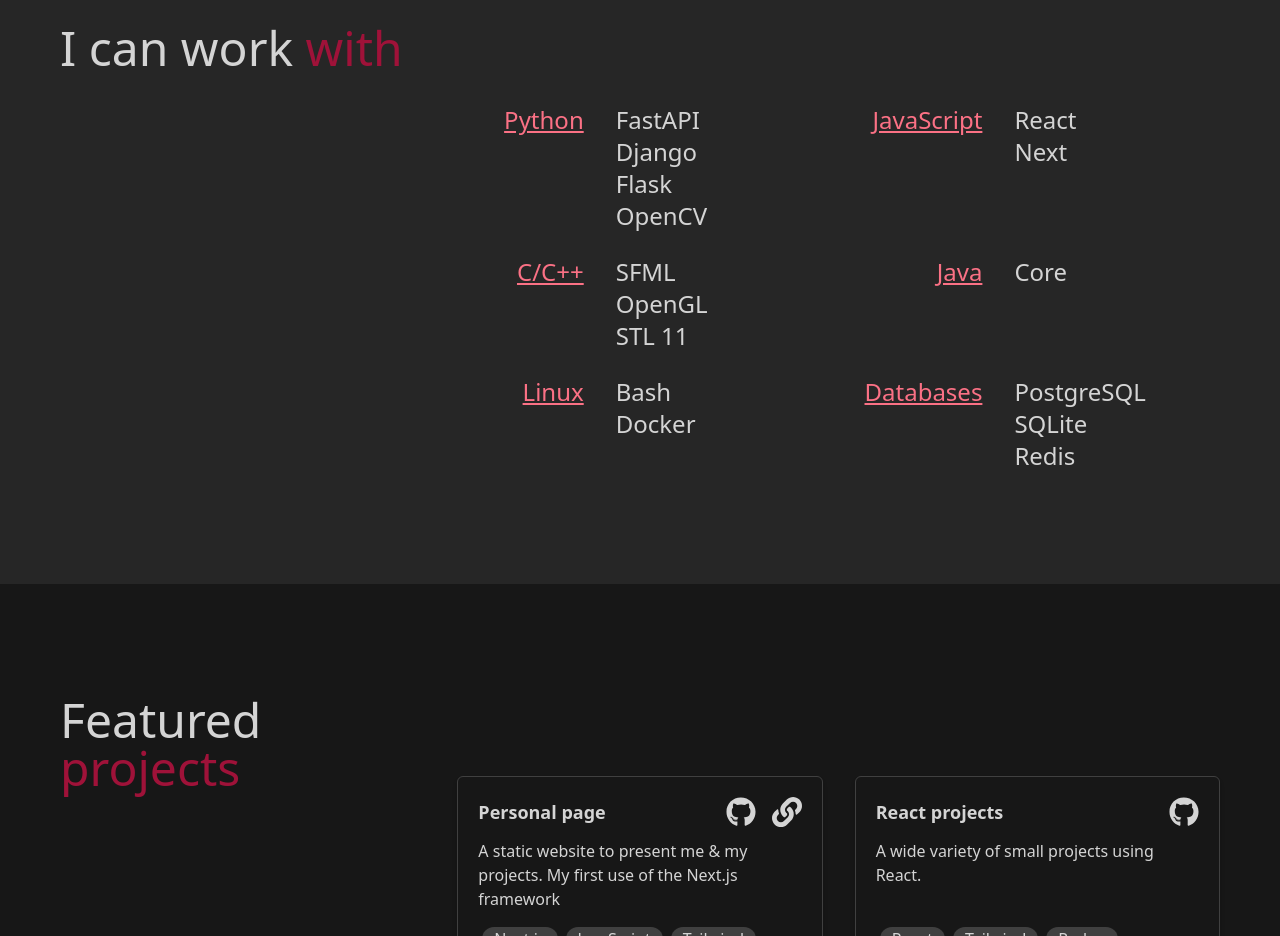
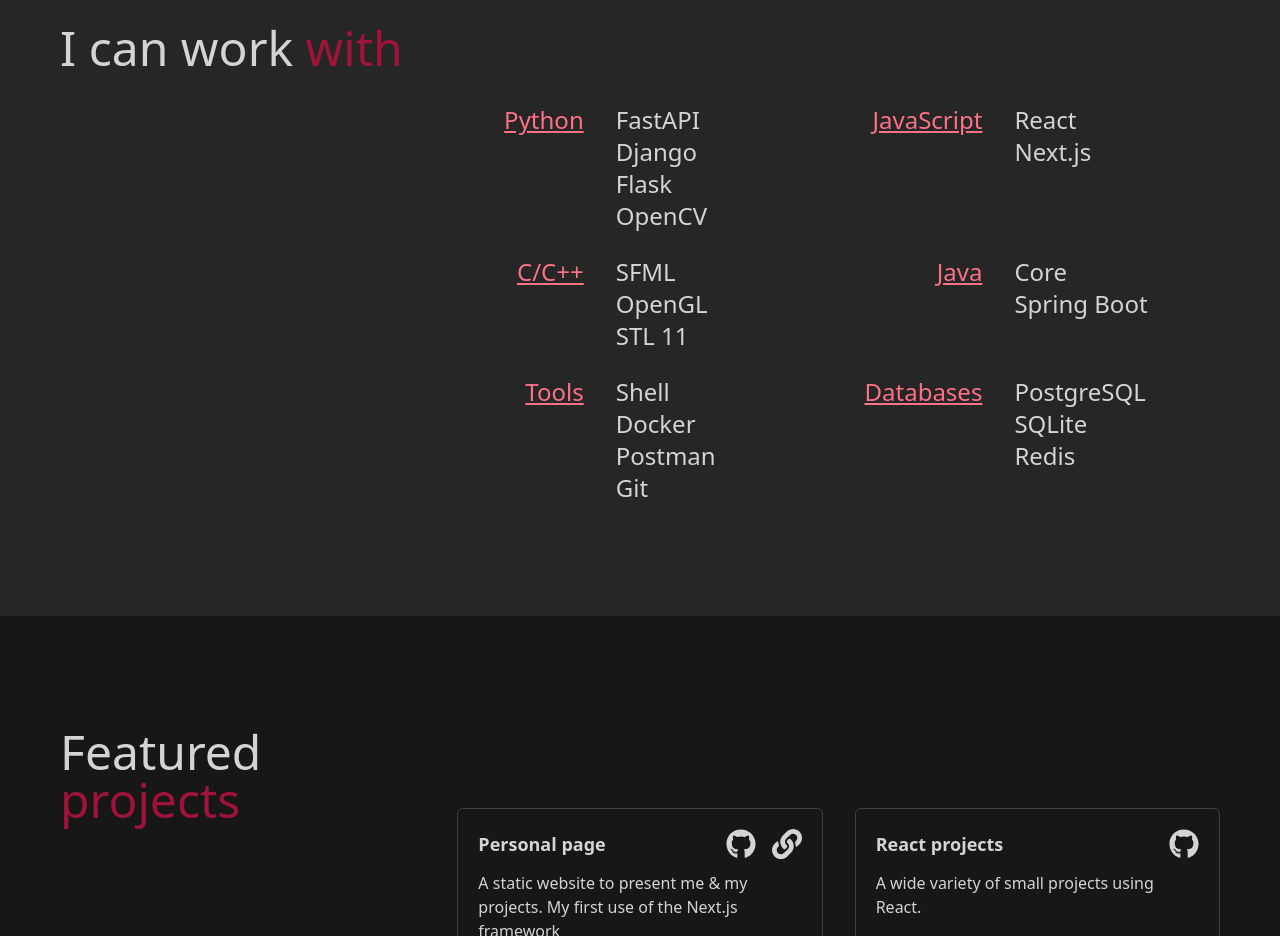
Before and after one commit to IllusionOfControl/personal-page, a Next.js app: page / in a window 1280 px wide. Shown: the part 1520-2456 px from the top of the page. Built offline with nearby package versions, Linux system fonts and the light colour scheme.

Commit message:
updated skills

```diff
--- a/src/data/index.js
+++ b/src/data/index.js
@@ -1,9 +1,9 @@
 const skills = [
   {name: "Python", tools: ["FastAPI", "Django", "Flask", "OpenCV"]},
-  {name: "JavaScript", tools: ["React", "Next"]},
+  {name: "JavaScript", tools: ["React", "Next.js"]},
   {name: "C/C++", tools: ["SFML", "OpenGL", "STL 11"]},
-  {name: "Java", tools: ["Core"]},
-  {name: "Linux", tools: ["Bash", "Docker"]},
+  {name: "Java", tools: ["Core", "Spring Boot"]},
+  {name: "Tools", tools: ["Shell", "Docker", "Postman", "Git"]},
   {name: "Databases", tools: ["PostgreSQL", "SQLite", "Redis"]}
 ]
 
```
